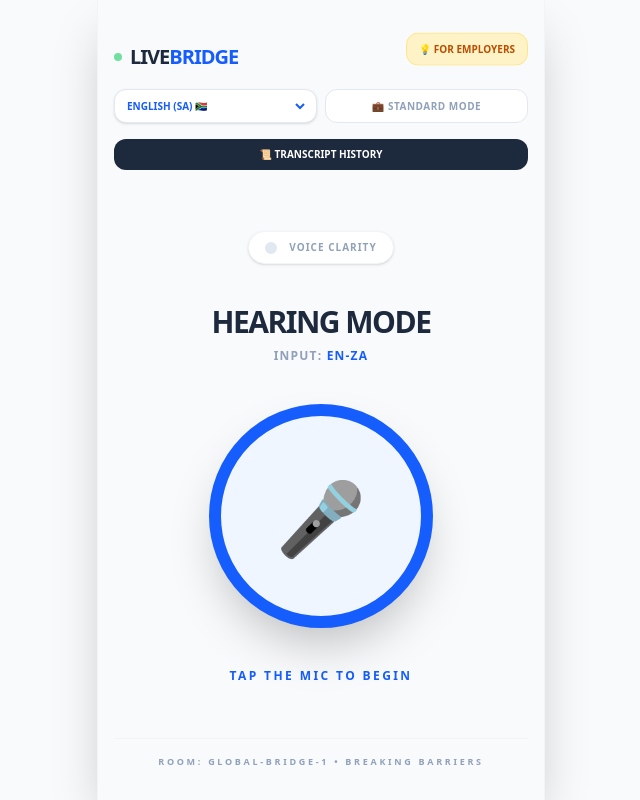
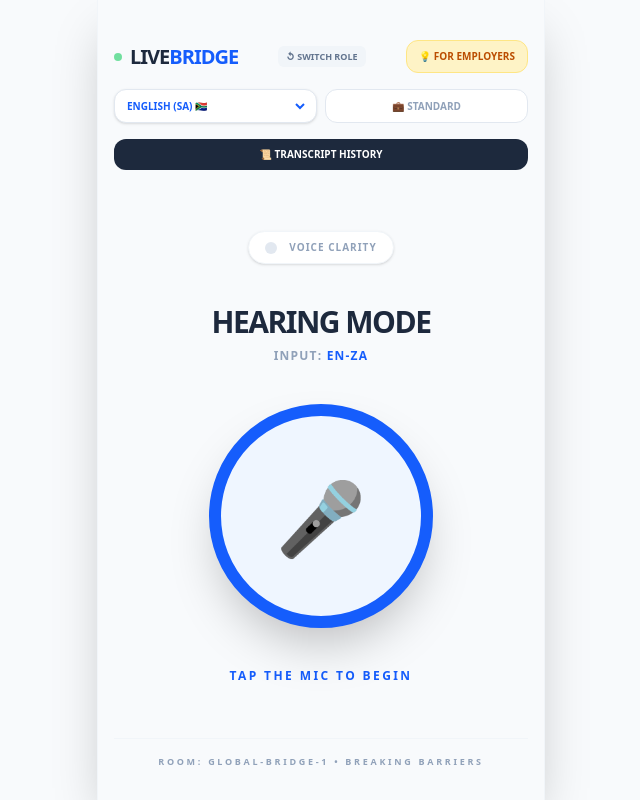
Before and after one commit to Franky-Boii/LiveBridge, a Next.js app: page / in a window 1280 px wide. Both pictures are taken after a click on the button "I AM HEARING 🎤". Shown: the whole page, without its empty margins (319-959 px from the left). Built offline with nearby package versions, Linux system fonts and the light colour scheme; no server answers.

Commit message:
real-time communication messages

```diff
--- a/pages/index.js
+++ b/pages/index.js
@@ -3,11 +3,10 @@
 import DeafMode from '../components/DeafMode';
 import TranscriptView from '../components/TranscriptView';
 import AdvocacyModal from '../components/AdvocacyModal';
-import { supabase } from '../lib/supabase'; // 👈 IMPORTANT: Create this file first!
+import { supabase } from '../lib/supabase';
 
 export default function LiveBridge() {
-  // --- 1. STATES ---
-  const [activeMode, setActiveMode] = useState(null); // Changed from 'hearing' to null for the Role Picker
+  const [activeMode, setActiveMode] = useState(null);
   const [roomID, setRoomID] = useState("GLOBAL-BRIDGE-1");
   const [transcript, setTranscript] = useState("");
   const [history, setHistory] = useState([]);
@@ -16,11 +15,10 @@
   const [isInterviewMode, setIsInterviewMode] = useState(false);
   const [showAdvocacy, setShowAdvocacy] = useState(false);
 
-  // --- 2. REALTIME SYNC (The "Global" Logic) ---
+  // --- 📡 REALTIME SYNC ---
   useEffect(() => {
     if (!roomID) return;
 
-    // Listen for new messages in this room across ALL devices
     const channel = supabase
       .channel(`room-${roomID}`)
       .on('postgres_changes', {
@@ -31,13 +29,13 @@
       }, (payload) => {
         const newMessage = payload.new;
 
-        // Update history for everyone
+        // 1. Add to history for everyone
         setHistory(prev => [...prev, {
           ...newMessage,
-          time: new Date(newMessage.created_at).toLocaleTimeString([], { hour: '2-digit', minute: '2-digit' })
+          time: new Date().toLocaleTimeString([], { hour: '2-digit', minute: '2-digit' })
         }]);
 
-        // If you are in Deaf Mode and a Hearing person speaks, update your screen
+        // 2. IMPORTANT: Update the active transcript if it's from the hearing person
         if (newMessage.sender === 'hearing') {
           setTranscript(newMessage.text);
         }
@@ -47,44 +45,37 @@
     return () => supabase.removeChannel(channel);
   }, [roomID]);
 
-  // --- 3. SEND FUNCTION (Replaces addToHistory) ---
+  // --- 📤 SEND FUNCTION ---
   const handleMessagePush = async (sender, text) => {
+    // We clear the transcript locally first to show "processing" state
+    if (sender === 'hearing') setTranscript("");
+
     const { error } = await supabase.from('messages').insert([
       { room_id: roomID, sender: sender, text: text }
     ]);
     if (error) console.error("Sync Error:", error);
   };
 
-  // --- 4. THE ROLE PICKER (Early Return) ---
+  // --- early return for Role Picker ---
   if (!activeMode) {
     return (
       <div className="flex flex-col items-center justify-center min-h-screen p-8 bg-slate-50 text-center">
         <h1 className="text-4xl font-black mb-2 tracking-tighter italic text-slate-800">LIVEBRIDGE</h1>
-        <p className="text-slate-500 mb-10 font-medium uppercase text-[10px] tracking-[0.3em]">Breaking Barriers Globally</p>
-
+        <p className="text-slate-500 mb-10 font-medium uppercase text-[10px] tracking-[0.3em]">Remote Bridge Active</p>
         <div className="w-full max-w-xs space-y-4">
-          <button
-            onClick={() => setActiveMode('hearing')}
-            className="w-full bg-blue-600 text-white p-6 rounded-3xl font-black uppercase tracking-widest shadow-xl shadow-blue-200 active:scale-95 transition-transform"
-          >
+          <button onClick={() => setActiveMode('hearing')} className="w-full bg-blue-600 text-white p-6 rounded-3xl font-black uppercase tracking-widest shadow-xl shadow-blue-200 active:scale-95 transition-transform">
             I am Hearing 🎤
           </button>
-          <button
-            onClick={() => setActiveMode('deaf')}
-            className="w-full bg-slate-800 text-white p-6 rounded-3xl font-black uppercase tracking-widest shadow-xl shadow-slate-200 active:scale-95 transition-transform"
-          >
+          <button onClick={() => setActiveMode('deaf')} className="w-full bg-slate-800 text-white p-6 rounded-3xl font-black uppercase tracking-widest shadow-xl shadow-slate-200 active:scale-95 transition-transform">
             I am Deaf/HoH 📱
           </button>
         </div>
-        <p className="mt-8 text-[10px] font-bold text-slate-300 uppercase">Room: {roomID}</p>
       </div>
     );
   }
 
-  // --- 5. MAIN BRIDGE UI ---
   return (
     <div className="min-h-screen bg-slate-50 flex flex-col p-4 max-w-md mx-auto shadow-2xl border-x border-slate-100 relative">
-
       <AdvocacyModal isOpen={showAdvocacy} onClose={() => setShowAdvocacy(false)} />
 
       <header className="flex flex-col gap-4 py-6">
@@ -95,42 +86,37 @@
               LIVE<span className="text-blue-600">BRIDGE</span>
             </h1>
           </div>
-          <button onClick={() => setShowAdvocacy(true)} className="bg-amber-100 text-amber-700 px-3 py-2 rounded-xl text-[10px] font-bold uppercase border border-amber-200 animate-bounce">
+
+          {/* 🔄 FIXED: Back/Switch Role Button */}
+          <button
+            onClick={() => setActiveMode(null)}
+            className="text-[9px] font-black uppercase bg-slate-100 px-2 py-1 rounded-md text-slate-500 hover:bg-blue-50 hover:text-blue-600 transition-all"
+          >
+            ↺ Switch Role
+          </button>
+
+          <button onClick={() => setShowAdvocacy(true)} className="bg-amber-100 text-amber-700 px-3 py-2 rounded-xl text-[10px] font-bold uppercase border border-amber-200">
             💡 For Employers
           </button>
         </div>
 
         <div className="grid grid-cols-2 gap-2">
           <div className="flex items-center gap-2 bg-white p-2 rounded-xl border border-slate-200 shadow-sm">
-            <select
-              value={language}
-              onChange={(e) => setLanguage(e.target.value)}
-              className="w-full bg-transparent text-[10px] font-black uppercase text-blue-600 outline-none"
-            >
+            <select value={language} onChange={(e) => setLanguage(e.target.value)} className="w-full bg-transparent text-[10px] font-black uppercase text-blue-600 outline-none">
                <optgroup label="Africa">
                 <option value="en-ZA">English (SA) 🇿🇦</option>
                 <option value="zu-ZA">isiZulu 🇿🇦</option>
                 <option value="xh-ZA">isiXhosa 🇿🇦</option>
               </optgroup>
               <option value="en-US">English (US) 🇺🇸</option>
-              {/* ... include your other options here ... */}
             </select>
           </div>
-
-          <button
-            onClick={() => setIsInterviewMode(!isInterviewMode)}
-            className={`px-3 py-2 rounded-xl text-[10px] font-black uppercase tracking-wider transition-all border ${
-              isInterviewMode ? "bg-blue-600 text-white border-blue-700" : "bg-white text-slate-400 border-slate-200"
-            }`}
-          >
-            {isInterviewMode ? "🎯 Interview Mode" : "💼 Standard Mode"}
+          <button onClick={() => setIsInterviewMode(!isInterviewMode)} className={`px-3 py-2 rounded-xl text-[10px] font-black uppercase transition-all border ${isInterviewMode ? "bg-blue-600 text-white border-blue-700" : "bg-white text-slate-400 border-slate-200"}`}>
+            {isInterviewMode ? "🎯 Interview" : "💼 Standard"}
           </button>
         </div>
 
-        <button
-          onClick={() => setActiveMode(activeMode === "history" ? "hearing" : "history")}
-          className="bg-slate-800 text-white py-2 rounded-xl text-[10px] font-bold uppercase"
-        >
+        <button onClick={() => setActiveMode(activeMode === "history" ? "hearing" : "history")} className="bg-slate-800 text-white py-2 rounded-xl text-[10px] font-bold uppercase">
           {activeMode === "history" ? "← Back to Bridge" : "📜 Transcript History"}
         </button>
       </header>
```
